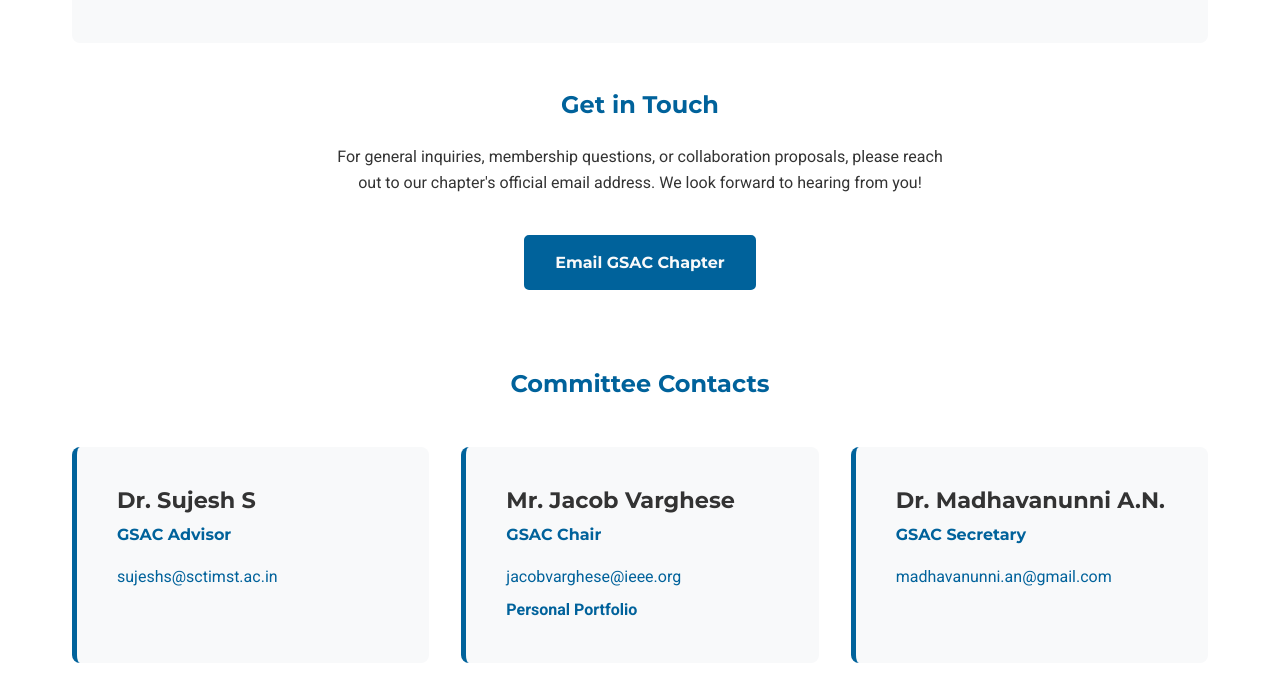
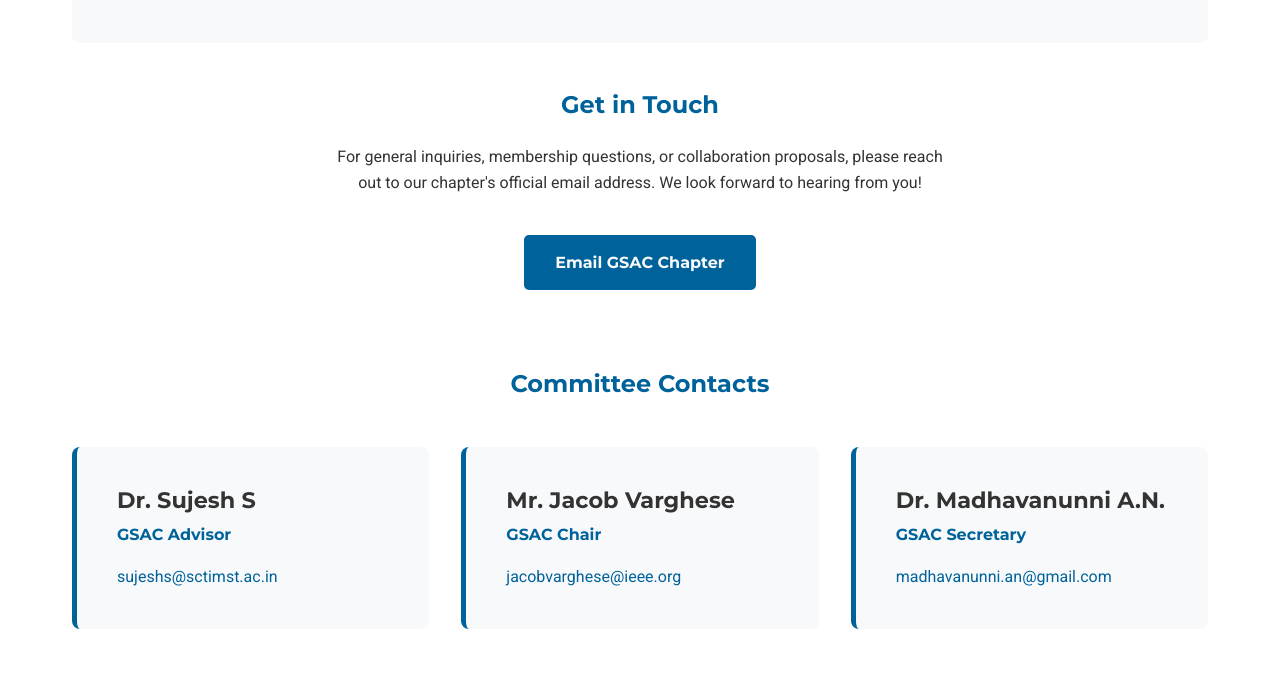
Before and after one commit to GSAC25/gsac-website, a plain HTML site: page contact.html in a window 1280 px wide. Shown: the part 257-952 px from the top of the page. Drawn offline with Linux system fonts and the light colour scheme.

Commit message:
Edited contact section

```diff
--- a/contact.html
+++ b/contact.html
@@ -58,7 +58,7 @@
                         <h3>Mr. Jacob Varghese</h3>
                         <p class="contact-role">GSAC Chair</p>
                         <a href="mailto:jacobvarghese@ieee.org" class="contact-link">jacobvarghese@ieee.org</a>
-                        <a href="https://jacobvv20.github.io/github---Portfolio-/" target="_blank" rel="noopener noreferrer" class="contact-link portfolio-link">Personal Portfolio</a>
+
                     </div>
                     <!-- Contact Card 3 -->
                     <div class="contact-card">
```
